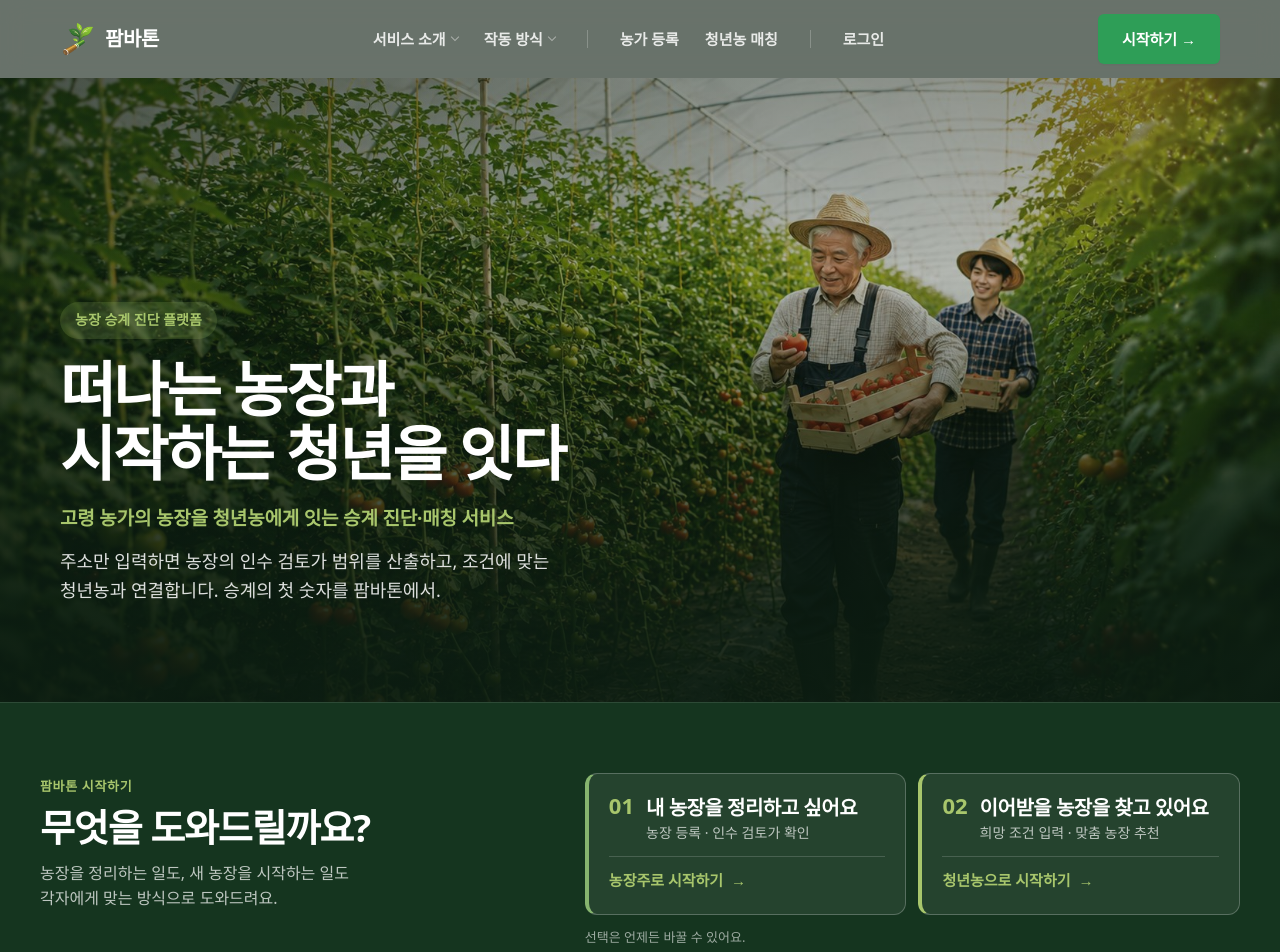
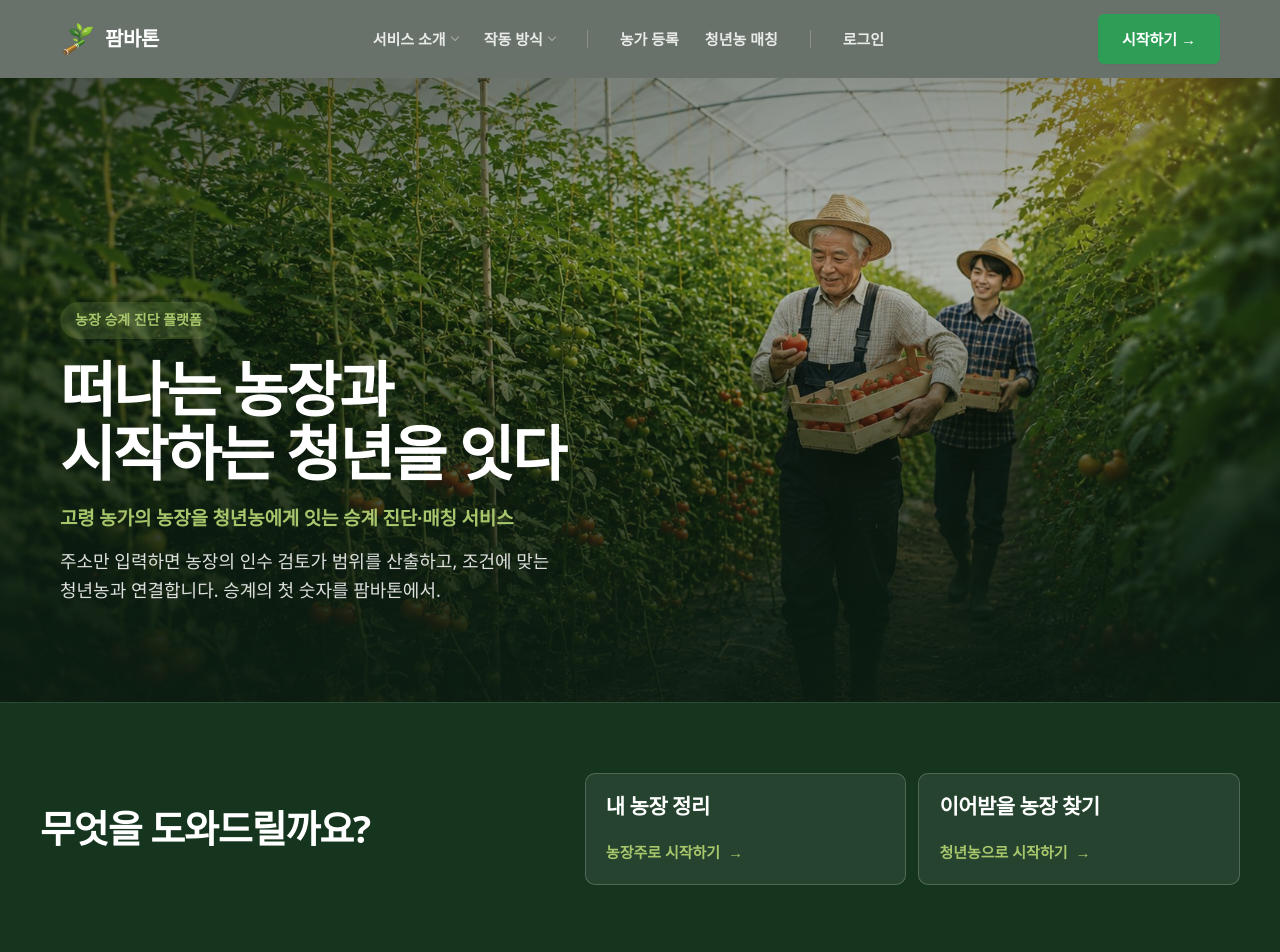
Before and after one commit to wjdgnsdl213/FarmBaton, a React (Vite) app in the folder frontend/: page / in a window 1280 px wide. Shown: the top 952 px of the page. Built offline with nearby package versions, Linux system fonts and the light colour scheme; no server answers; a web font is replaced by a local one.

Commit message:
[P4] 역할 선택 UI 간소화

```diff
--- a/frontend/src/pages/LandingPage.tsx
+++ b/frontend/src/pages/LandingPage.tsx
@@ -162,25 +162,18 @@ export default function LandingPage() {
       <section className="lp-role-entry" aria-labelledby="entry-choice-title">
         <div className="lp-wrap lp-role-entry-inner">
           <div className="lp-role-chooser-head">
-            <span className="lp-role-chooser-eyebrow">팜바톤 시작하기</span>
             <h2 id="entry-choice-title">무엇을 도와드릴까요?</h2>
-            <p>농장을 정리하는 일도, 새 농장을 시작하는 일도<br />각자에게 맞는 방식으로 도와드려요.</p>
           </div>
           <div className="lp-role-cards">
             <Link className="lp-role-card lp-role-card-farmer" to="/farmer" onClick={() => rememberEntry('FARMER')}>
-              <span className="lp-role-card-index" aria-hidden="true">01</span>
-              <strong>내 농장을 정리하고 싶어요</strong>
-              <span>농장 등록 · 인수 검토가 확인</span>
+              <strong>내 농장 정리</strong>
               <b>농장주로 시작하기 <i aria-hidden="true">→</i></b>
             </Link>
             <Link className="lp-role-card lp-role-card-young" to="/young" onClick={() => rememberEntry('YOUNG')}>
-              <span className="lp-role-card-index" aria-hidden="true">02</span>
-              <strong>이어받을 농장을 찾고 있어요</strong>
-              <span>희망 조건 입력 · 맞춤 농장 추천</span>
+              <strong>이어받을 농장 찾기</strong>
               <b>청년농으로 시작하기 <i aria-hidden="true">→</i></b>
             </Link>
           </div>
-          <p className="lp-role-chooser-note">선택은 언제든 바꿀 수 있어요.</p>
         </div>
       </section>
 
--- a/frontend/src/style.css
+++ b/frontend/src/style.css
@@ -675,27 +675,20 @@ textarea { resize: vertical; min-height: 60px; }
 /* 역할 선택은 사진을 가리지 않고, 히어로 다음의 브랜드 색상 영역에서 안내한다. */
 .lp-role-entry { background: var(--green-deep); color: #fff; border-top: 1px solid rgba(255,255,255,.1); }
 .lp-role-entry-inner { padding: clamp(42px, 7vw, 70px) 0; }
-.lp-role-chooser-head { max-width: 36rem; margin-bottom: 24px; }
-.lp-role-chooser-eyebrow { display: block; margin-bottom: 8px; font-size: 13px; font-weight: 800; letter-spacing: .05em; color: var(--lime); }
+.lp-role-chooser-head { max-width: 36rem; margin-bottom: 20px; }
 .lp-role-chooser-head h2 { font-size: clamp(28px, 4.5vw, 38px); line-height: 1.2; letter-spacing: -.03em; }
-.lp-role-chooser-head p { margin-top: 10px; color: rgba(255,255,255,.72); font-size: 16px; line-height: 1.6; }
 .lp-role-cards { display: grid; gap: 12px; }
 .lp-role-card {
-  position: relative; display: grid; grid-template-columns: auto 1fr; column-gap: 12px; row-gap: 3px;
-  min-height: 142px; padding: 20px; border: 1px solid rgba(255,255,255,.24); border-radius: 12px;
+  display: flex; min-height: 112px; padding: 20px; border: 1px solid rgba(255,255,255,.2); border-radius: 10px;
+  flex-direction: column; align-items: flex-start; justify-content: space-between;
   color: #fff; background: rgba(255,255,255,.07); text-decoration: none;
   transition: transform .16s ease, background .16s ease, border-color .16s ease;
 }
-.lp-role-card:hover { transform: translateY(-3px); background: rgba(255,255,255,.13); }
+.lp-role-card:hover { transform: translateY(-2px); background: rgba(255,255,255,.12); border-color: rgba(255,255,255,.4); }
 .lp-role-card:focus-visible { outline: 3px solid var(--lime); outline-offset: 3px; }
-.lp-role-card-farmer { border-left: 4px solid #87b56f; }
-.lp-role-card-young { border-left: 4px solid var(--lime); }
-.lp-role-card-index { grid-row: span 2; font-size: 22px; line-height: 1; font-weight: 850; color: var(--lime); }
-.lp-role-card strong { align-self: end; font-size: 20px; line-height: 1.2; letter-spacing: -.025em; }
-.lp-role-card > span:not(.lp-role-card-index) { grid-column: 2; color: rgba(255,255,255,.7); font-size: 14px; line-height: 1.42; }
-.lp-role-card b { grid-column: 1 / -1; margin-top: 9px; padding-top: 11px; border-top: 1px solid rgba(255,255,255,.16); font-size: 15px; color: var(--lime); }
+.lp-role-card strong { font-size: 21px; line-height: 1.2; letter-spacing: -.025em; }
+.lp-role-card b { margin-top: 14px; font-size: 15px; color: var(--lime); }
 .lp-role-card b i { font-style: normal; margin-left: 4px; }
-.lp-role-chooser-note { margin-top: 16px; color: rgba(255,255,255,.58); font-size: 13px; }
 
 .lp-features { padding: clamp(48px, 8vw, 84px) 0; scroll-margin-top: 64px; }
 .lp-steps { scroll-margin-top: 64px; }
@@ -770,7 +763,6 @@ textarea { resize: vertical; min-height: 60px; }
   .lp-role-entry-inner { display: grid; grid-template-columns: minmax(240px, .82fr) minmax(520px, 1.18fr); column-gap: clamp(40px, 7vw, 96px); align-items: center; }
   .lp-role-chooser-head { margin: 0; }
   .lp-role-cards { grid-template-columns: repeat(2, minmax(0, 1fr)); }
-  .lp-role-chooser-note { grid-column: 2; margin: 12px 0 0; }
   .lp-feat-cards { grid-template-columns: repeat(3, 1fr); gap: 44px; }
   .lp-step { grid-template-columns: 1.1fr 1fr; gap: 40px; padding: 38px; }
   .lp-step.flip .lp-step-vis { order: -1; }
```
